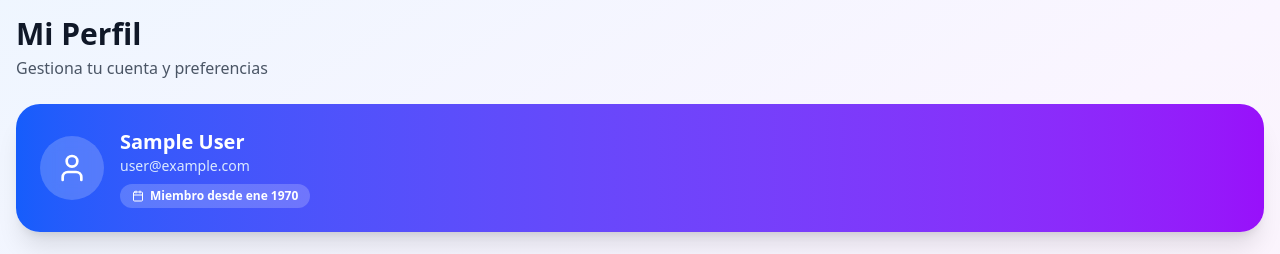
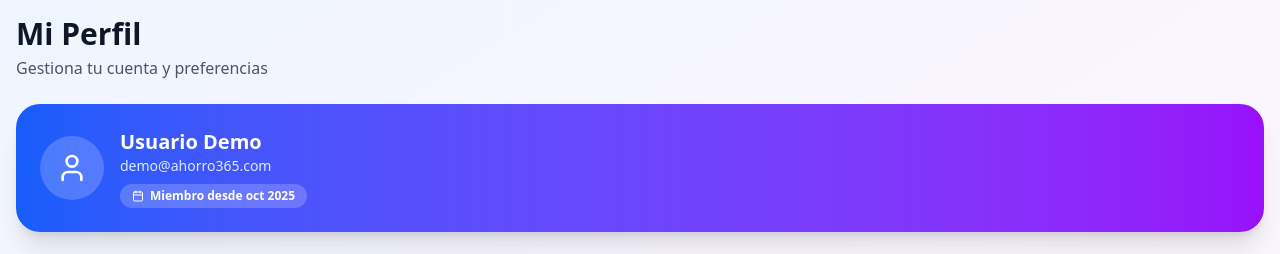
Before and after one commit to ahorro365app-prog/ai-app, a Next.js app: page /profile in a window 1280 px wide. Shown: the top 254 px of the page. Built offline with nearby package versions, Linux system fonts and the light colour scheme; no server answers; sample sign-in values are in the browser's storage.

Commit message:
fix: Remover ClerkProvider del layout y agregar scrollbar-hide a globals.css

```diff
--- a/middleware.ts
+++ b/middleware.ts
@@ -1,3 +1,7 @@
+// Middleware temporalmente deshabilitado para desarrollo sin autenticación
+// Si quieres activar Clerk nuevamente, descomenta el código de abajo
+
+/*
 import { clerkMiddleware, createRouteMatcher } from '@clerk/nextjs/server';
 
 const isPublicRoute = createRouteMatcher([
@@ -15,9 +19,20 @@ export default clerkMiddleware(async (auth, req) => {
 
 export const config = {
   matcher: [
-    // Skip Next.js internals and all static files, unless found in search params
     '/((?!_next|[^?]*\\.(?:html?|css|js(?!on)|jpe?g|webp|png|gif|svg|ttf|woff2?|ico|csv|docx?|xlsx?|zip|webmanifest)).*)',
-    // Always run for API routes
     '/(api|trpc)(.*)',
   ],
 };
+*/
+
+export default function middleware() {
+  // Permitir acceso sin autenticación
+  return;
+}
+
+export const config = {
+  matcher: [
+    '/((?!_next|[^?]*\\.(?:html?|css|js(?!on)|jpe?g|webp|png|gif|svg|ttf|woff2?|ico|csv|docx?|xlsx?|zip|webmanifest)).*)',
+    '/(api|trpc)(.*)',
+  ],
+};
--- a/src/app/globals.css
+++ b/src/app/globals.css
@@ -143,3 +143,13 @@ body::after {
 .animate-gradient {
   animation: gradient 3s ease infinite;
 }
+
+/* Ocultar scrollbar pero mantener funcionalidad */
+.scrollbar-hide {
+  -ms-overflow-style: none;  /* IE and Edge */
+  scrollbar-width: none;  /* Firefox */
+}
+
+.scrollbar-hide::-webkit-scrollbar {
+  display: none;  /* Chrome, Safari and Opera */
+}
--- a/src/app/layout.tsx
+++ b/src/app/layout.tsx
@@ -1,7 +1,6 @@
 import type { Metadata } from "next";
 import { Geist, Geist_Mono } from "next/font/google";
 import "./globals.css";
-import { ClerkProvider } from "@clerk/nextjs";
 import RootClientWrapper from "@/components/RootClientWrapper";
 
 const geistSans = Geist({
@@ -25,8 +24,7 @@ export default function RootLayout({
   children: React.ReactNode;
 }>) {
   return (
-    <ClerkProvider>
-      <html lang="es">
+    <html lang="es">
       <body
         className={`${geistSans.variable} ${geistMono.variable} antialiased`}
       >
@@ -34,7 +32,6 @@ export default function RootLayout({
           {children}
         </RootClientWrapper>
       </body>
-      </html>
-    </ClerkProvider>
+    </html>
   );
 }
--- a/src/app/page.tsx
+++ b/src/app/page.tsx
@@ -1,14 +1,6 @@
 import { redirect } from "next/navigation";
-import { currentUser } from "@clerk/nextjs/server";
 
 export default async function Home() {
-  const user = await currentUser();
-
-  // Si está logueado, ir al dashboard
-  if (user) {
-    redirect("/dashboard");
-  }
-
-  // Si no está logueado, ir al sign-in
-  redirect("/sign-in");
+  // Redirigir directamente al dashboard (sin autenticación por ahora)
+  redirect("/dashboard");
 }
--- a/src/app/profile/page.tsx
+++ b/src/app/profile/page.tsx
@@ -2,7 +2,6 @@
 
 import { useState, useEffect } from 'react';
 import { useRouter } from 'next/navigation';
-import { useAuth, useUser } from '@clerk/nextjs';
 import { User, Globe, DollarSign, Calendar, Target, LogOut, Edit2, Save, X } from 'lucide-react';
 import { useCurrency } from '@/hooks/useCurrency';
 
@@ -30,8 +29,6 @@ const currencyMap: Record<string, { code: string; symbol: string }> = {
 
 export default function ProfilePage() {
   const router = useRouter();
-  const { signOut } = useAuth();
-  const { user } = useUser();
   const { currency, setCountry, setCurrency } = useCurrency();
 
   const [isEditingLocation, setIsEditingLocation] = useState(false);
@@ -76,8 +73,10 @@ export default function ProfilePage() {
 
   const handleSignOut = async () => {
     if (confirm('¿Estás seguro que deseas cerrar sesión?')) {
-      await signOut();
-      router.push('/sign-in');
+      // Limpiar localStorage
+      localStorage.clear();
+      // Recargar la página
+      window.location.href = '/dashboard';
     }
   };
 
@@ -98,11 +97,11 @@ export default function ProfilePage() {
             <User size={32} />
           </div>
           <div className="flex-1">
-            <h2 className="text-xl font-bold">{user?.fullName || 'Usuario'}</h2>
-            <p className="text-blue-100 text-sm">{user?.primaryEmailAddress?.emailAddress}</p>
+            <h2 className="text-xl font-bold">Usuario Demo</h2>
+            <p className="text-blue-100 text-sm">demo@ahorro365.com</p>
             <div className="mt-2 inline-flex items-center gap-1.5 px-3 py-1 rounded-full bg-white/20 text-white text-xs font-semibold">
               <Calendar size={12} />
-              <span>Miembro desde {new Date(user?.createdAt || Date.now()).toLocaleDateString('es-ES', { month: 'short', year: 'numeric' })}</span>
+              <span>Miembro desde {new Date().toLocaleDateString('es-ES', { month: 'short', year: 'numeric' })}</span>
             </div>
           </div>
         </div>
```
